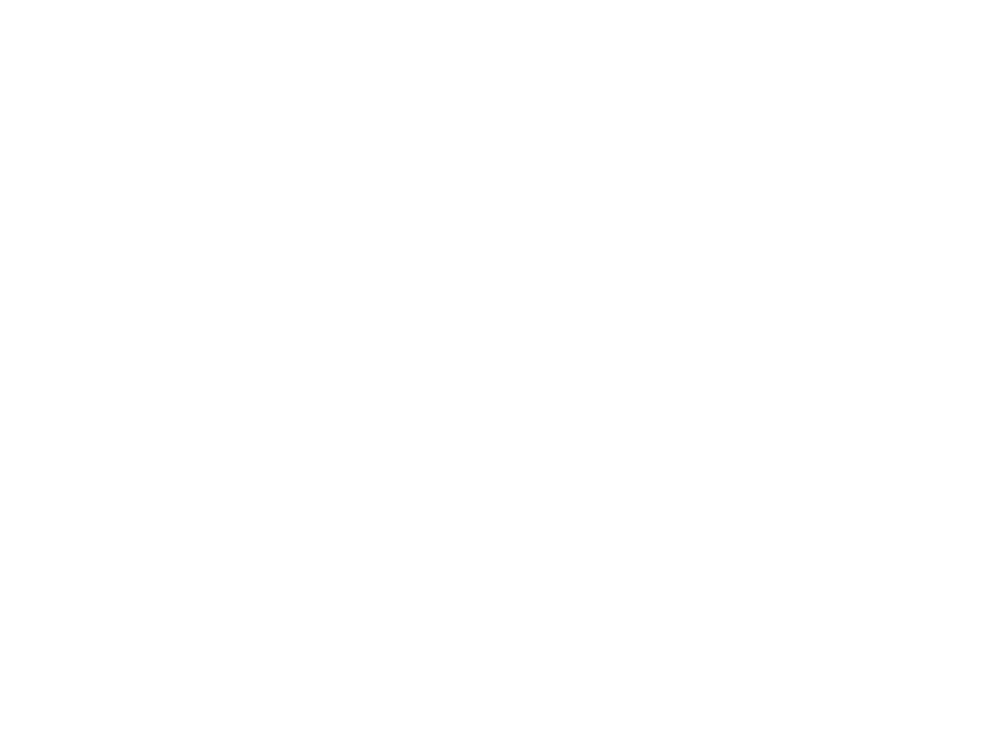
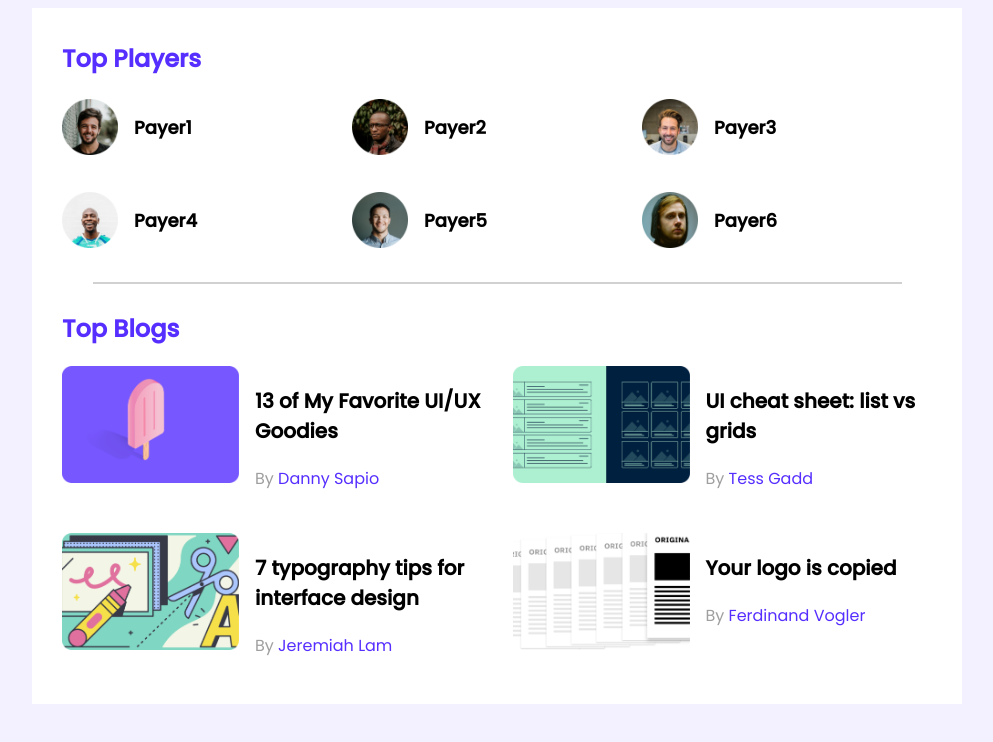
Before and after one commit to syedejaj/leader-board, a plain HTML site: page index.html in a window 1280 px wide. Shown: the whole page, without its empty margins (143-1136 px from the left). Drawn offline with Linux system fonts and the light colour scheme.

Commit message:
top blog and top player added

```diff
--- a/index.html
+++ b/index.html
@@ -10,7 +10,90 @@
 </head>
 
 <body>
+    <!-- header startes here -->
+    <header>
 
+    </header>
+    <!-- header end here -->
+    <main>
+        <section class="container">
+            <div class="top-players">
+                <h2 class="section-title">Top Players</h2>
+                <div class="players">
+                    <div class="player">
+                        <img src="images/players/player-1.png" alt="">
+                        <h3 class="player-name">Payer1</h3>
+                    </div>
+                    <div class="player">
+                        <img src="images/players/player-2.png" alt="">
+                        <h3 class="player-name">Payer2</h3>
+                    </div>
+                    <div class="player">
+                        <img src="images/players/player-3.png" alt="">
+                        <h3 class="player-name">Payer3</h3>
+                    </div>
+                    <div class="player">
+                        <img src="images/players/player-4.png" alt="">
+                        <h3 class="player-name">Payer4</h3>
+                    </div>
+                    <div class="player">
+                        <img src="images/players/player-5.png" alt="">
+                        <h3 class="player-name">Payer5</h3>
+                    </div>
+                    <div class="player">
+                        <img src="images/players/player-6.png" alt="">
+                        <h3 class="player-name">Payer6</h3>
+                    </div>
+                </div>
+            </div>
+            <hr>
+            <div class="top-blogs">
+                <h2 class="section-title">Top Blogs</h2>
+                <div class="blogs">
+                    <article class="blog">
+                        <div class="thumbnail">
+                            <img src="images/blogs/blog-1.png" alt="">
+                        </div>
+                        <div class="blog-info">
+                            <h3 class="blog-title">13 of My Favorite
+                                UI/UX Goodies</h3>
+                            <p class="blog-author">By <a href="">Danny Sapio</a></p>
+                        </div>
+                    </article>
+                    <article class="blog">
+                        <div class="thumbnail">
+                            <img src="images/blogs/blog-2.png" alt="">
+                        </div>
+                        <div class="blog-info">
+                            <h3 class="blog-title">UI cheat sheet:
+                                list vs grids</h3>
+                            <p class="blog-author">By <a href="">Tess Gadd</a></p>
+                        </div>
+                    </article>
+                    <article class="blog">
+                        <div class="thumbnail">
+                            <img src="images/blogs/blog-3.png" alt="">
+                        </div>
+                        <div class="blog-info">
+                            <h3 class="blog-title">7 typography tips
+                                for interface design</h3>
+                            <p class="blog-author">By <a href="">Jeremiah Lam</a></p>
+                        </div>
+                    </article>
+                    <article class="blog">
+                        <div class="thumbnail">
+                            <img src="images/blogs/blog-4.png" alt="">
+                        </div>
+                        <div class="blog-info">
+                            <h3 class="blog-title">Your logo is
+                                copied</h3>
+                            <p class="blog-author">By <a href="">Ferdinand Vogler</a></p>
+                        </div>
+                    </article>
+                </div>
+            </div>
+        </section>
+    </main>
 </body>
 
 </html>
--- a/styles/style.css
+++ b/styles/style.css
@@ -0,0 +1,95 @@
+/* fonts */
+@import url('https://fonts.googleapis.com/css2?family=Lobster&family=Montserrat&family=Poppins:wght@400;500&display=swap');
+
+/* commin styles and utilities */
+body {
+
+    font-family: 'Poppins', sans-serif;
+    background-color: #F3F1FF;
+}
+
+.container {
+    background-color: #FFFFFF;
+    width: 870px;
+    padding: 30px;
+}
+
+main {
+    display: flex;
+    justify-content: center;
+}
+
+hr {
+    border: 1px solid #D1D1D1;
+    width: 807px;
+    margin-bottom: 27px;
+}
+
+/* top players style */
+.top-players {
+    margin-bottom: 30px;
+}
+
+.section-title {
+    color: #562EFF;
+    font-size: 24px;
+    margin-top: 3px;
+}
+
+.players {
+    display: grid;
+    grid-template-columns: repeat(3, 1fr);
+    grid-row-gap: 30px;
+}
+
+.player {
+    display: flex;
+    align-items: center;
+
+}
+
+.player img {
+    width: 56px;
+    height: 56px;
+}
+
+.player-name {
+    margin-left: 16px;
+    font-size: 18px;
+}
+
+/* Top blogs styles here */
+.blog {
+    display: flex;
+}
+
+.blog .thumbnail img {
+    width: 177px;
+    height: 117px;
+}
+
+.blog-info {
+    margin-left: 16px;
+}
+
+.blog-title {
+    font-size: 20px;
+}
+
+.blog-author {
+    color: #9F9F9F;
+    font-size: 16px;
+}
+
+.blog-author a {
+    text-decoration: none;
+    font-size: 16px;
+    color: #562EFF;
+}
+
+.blogs {
+    display: grid;
+    grid-template-columns: repeat(2, 1fr);
+    column-gap: 31px;
+    grid-row-gap: 26px;
+}
```
